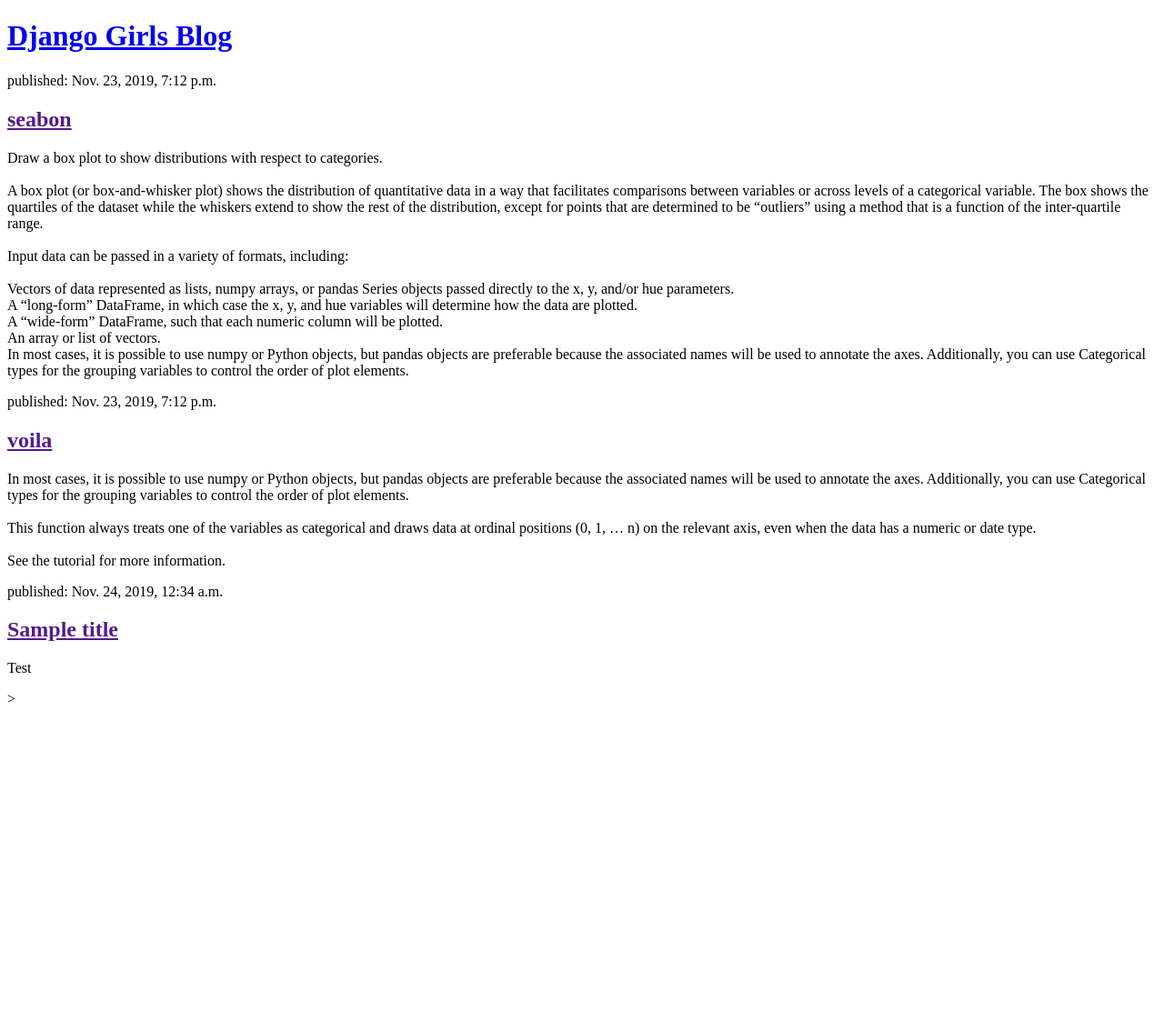
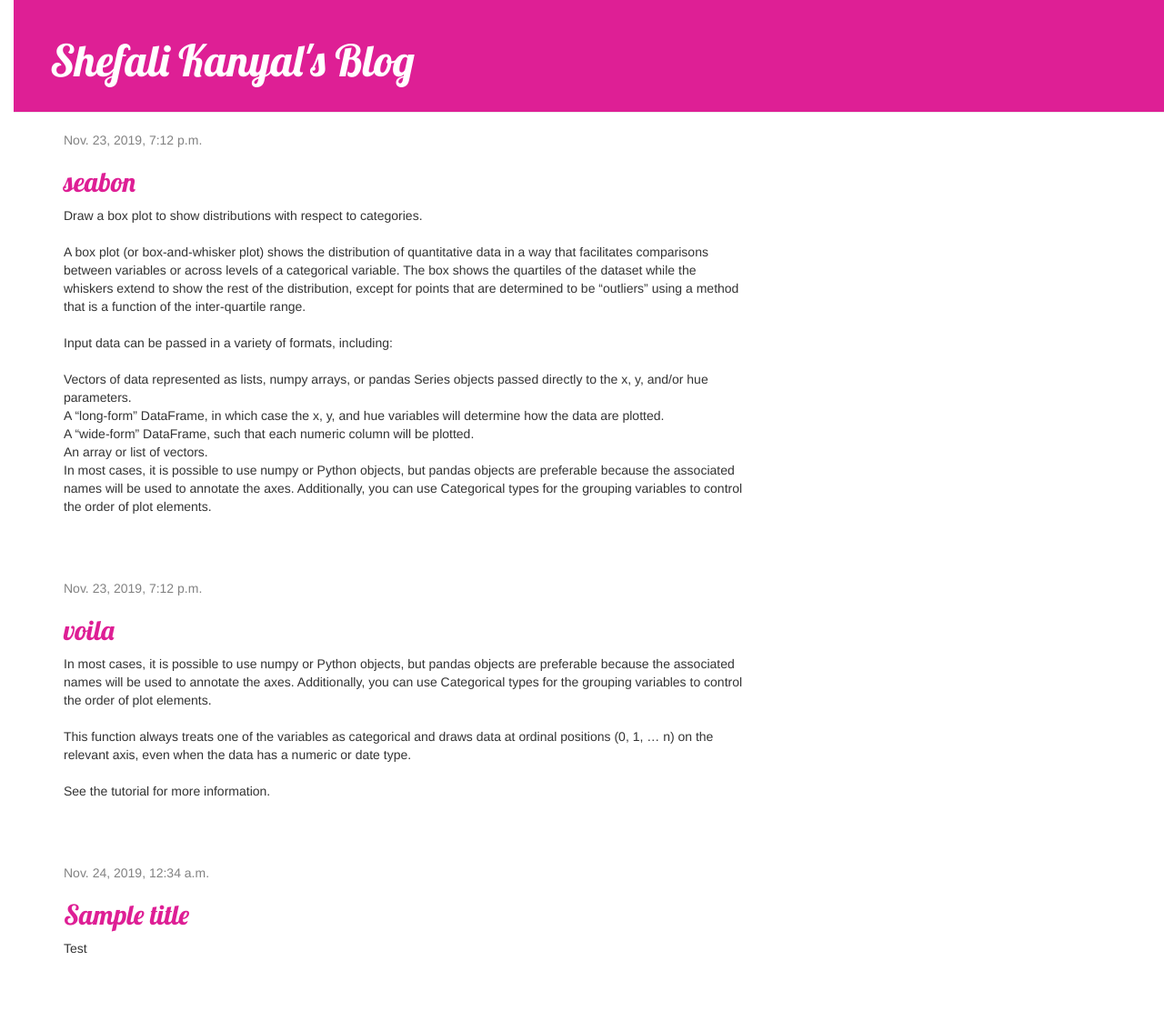
Before and after one commit to shefali-k/My-Blog, a Django app: page / in a window 1280 px wide. Shown: the whole page at 91% size. Before the commit the page ends 773 px from the top, so only its background shows below. Run offline with Django 3.2, Linux system fonts and the light colour scheme; data comes from the database, SQL or seed files in the repository; some libraries are stand-ins or nearby versions.

Commit message:
Added view and template for detailed blog post as well as CSS for the site.

```diff
--- /dev/null
+++ b/blog/static/css/blog.css
@@ -0,0 +1,55 @@
+h1 a, h2 a {
+    color: #DE1F95;
+    font-family: 'Lobster';
+}
+
+body {
+    padding-left: 15px;
+}
+
+.page-header {
+    background-color: #DE1F95;
+    margin-top: 0;
+    padding: 20px 20px 20px 40px;
+}
+
+.page-header h1, .page-header h1 a, .page-header h1 a:visited, .page-header h1 a:active {
+    color: #ffffff;
+    font-size: 36pt;
+    text-decoration: none;
+}
+
+.content {
+    margin-left: 40px;
+}
+
+h1, h2, h3, h4 {
+    font-family: 'Lobster', cursive;
+}
+
+.date {
+    color: #828282;
+}
+
+.save {
+    float: right;
+}
+
+.post-form textarea, .post-form input {
+    width: 100%;
+}
+
+.top-menu, .top-menu:hover, .top-menu:visited {
+    color: #ffffff;
+    float: right;
+    font-size: 26pt;
+    margin-right: 20px;
+}
+
+.post {
+    margin-bottom: 70px;
+}
+
+.post h2 a, .post h2 a:visited {
+    color: #DE1F95;
+}
--- /dev/null
+++ b/blog/templates/blog/base.html
@@ -0,0 +1,26 @@
+{% load static %}
+<!DOCTYPE html>
+<html>
+<head>
+	<title>
+		Shefali Kanyal
+	</title>
+	<link rel="stylesheet" href="//maxcdn.bootstrapcdn.com/bootstrap/3.2.0/css/bootstrap.min.css">
+	<link rel="stylesheet" href="//maxcdn.bootstrapcdn.com/bootstrap/3.2.0/css/bootstrap-theme.min.css">
+	<link href="//fonts.googleapis.com/css?family=Lobster&subset=latin,latin-ext" rel="stylesheet" type="text/css">
+	<link rel="stylesheet" href="{% static 'css/blog.css' %}">
+</head>
+<body>
+   <div class="page-header">
+        <h1><a href="/">Shefali Kanyal's Blog</a></h1>
+    </div>
+    <div class="content container">
+        <div class="row">
+            <div class="col-md-8">
+            {% block content %}
+            {% endblock %}
+            </div>
+        </div>
+    </div>
+</body>
+</html>
--- a/blog/templates/blog/post_list.html
+++ b/blog/templates/blog/post_list.html
@@ -1,14 +1,15 @@
-<!DOCTYPE html>
-<html>
-<div>
-    <h1><a href="/">Django Girls Blog</a></h1>
-</div>
+{% extends 'blog/base.html' %}
 
-{% for post in posts %}
-    <div>
-        <p>published: {{ post.published_date }}</p>
-        <h2><a href="">{{ post.title }}</a></h2>
-        <p>{{ post.text|linebreaksbr }}</p>
-    </div>
-{% endfor %}>
-</html>
+<h2><a href="{% url 'post_detail' pk=post.pk %}">{{ post.title }}</a></h2>
+
+{% block content %}
+    {% for post in posts %}
+        <div class="post">
+            <div class="date">
+                {{ post.published_date }}
+            </div>
+            <h2><a href="{% url 'post_detail' pk=post.pk %}">{{ post.title }}</a></h2>
+            <p>{{ post.text|linebreaksbr }}</p>
+        </div>
+    {% endfor %}
+{% endblock %}
--- a/blog/urls.py
+++ b/blog/urls.py
@@ -3,4 +3,5 @@ from . import views
 
 urlpatterns = [
     path('', views.post_list, name='post_list'),
+    path('post/<int:pk>/', views.post_detail, name='post_detail'),
 ]
--- a/blog/views.py
+++ b/blog/views.py
@@ -1,7 +1,12 @@
-from django.shortcuts import render
+from django.shortcuts import render, get_object_or_404
 from .models import Post
 from django.utils import timezone
 # Create your views here.
+
 def post_list(request):
 	posts = Post.objects.filter(published_date__lte=timezone.now()).order_by('published_date')
 	return render(request, 'blog/post_list.html', {'posts': posts})
+
+def post_detail(request, pk):
+    post = get_object_or_404(Post, pk=pk)
+    return render(request, 'blog/post_detail.html', {'post': post})
```
Also changed, not shown: blog/templates/blog/post_detail.html (added, +13 -0 lines).
